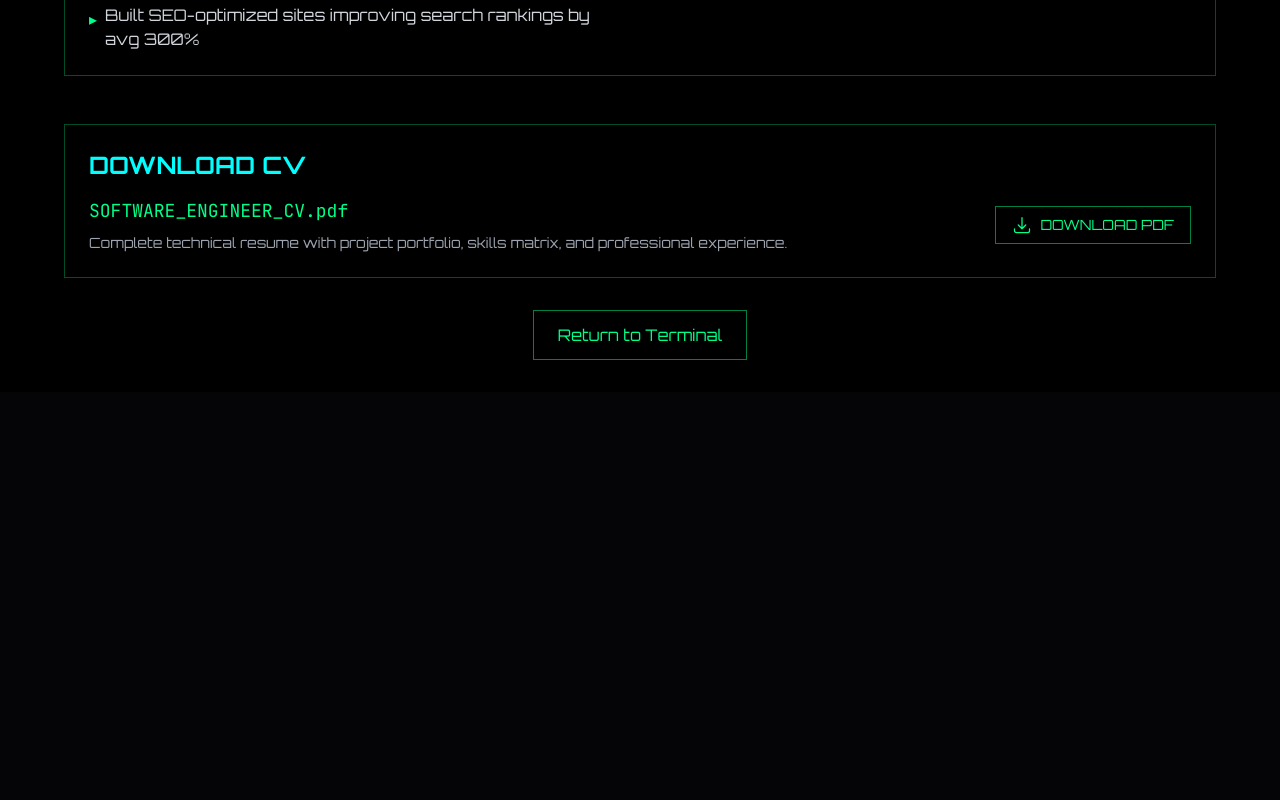
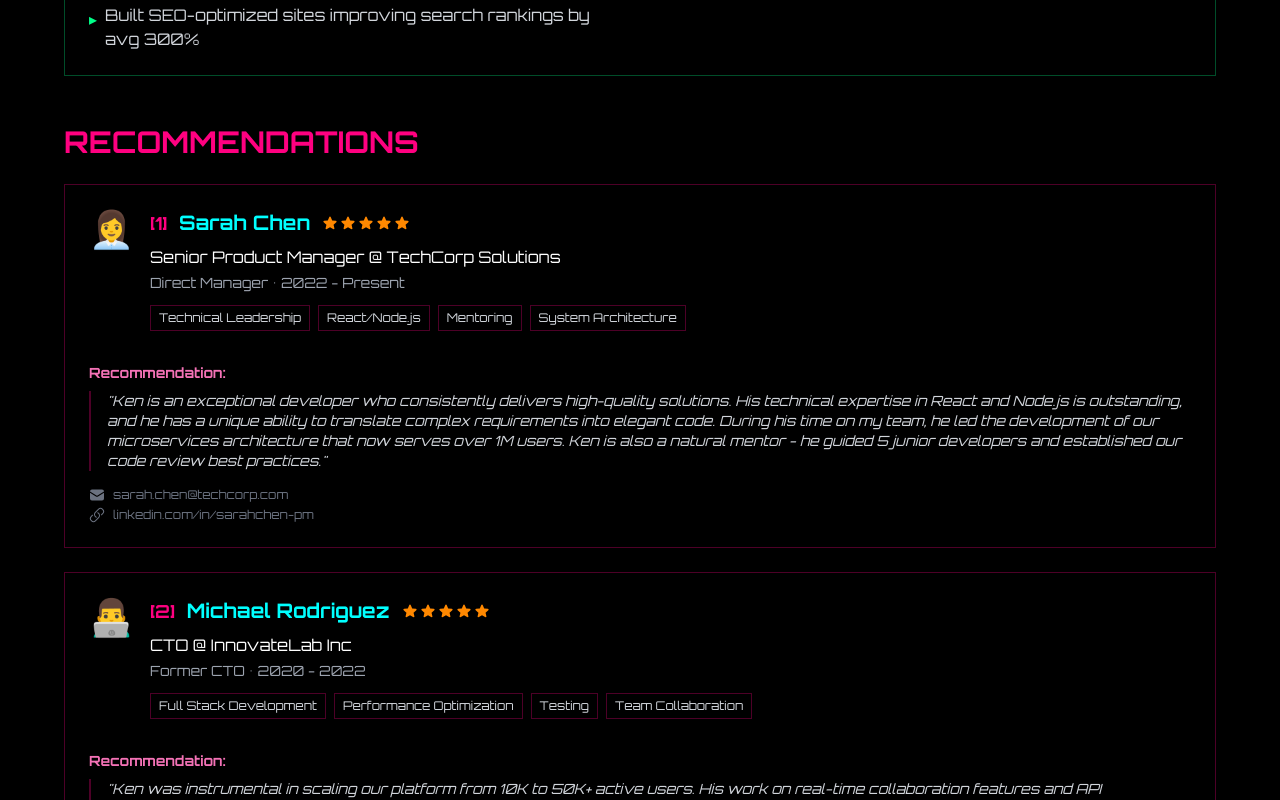
Before and after one commit to mranosa/cyberpunk-terminal-portfolio, a Next.js app: page /work in a window 1280 px wide. Shown: the part 1700-2500 px from the top of the page. Before the commit the page ends 2092 px from the top, so only its background shows below. Built offline with nearby package versions, Linux system fonts and the light colour scheme; no server answers.

Commit message:
Added recommendations section to work page and removed from terminal command

```diff
--- a/app/work/page.tsx
+++ b/app/work/page.tsx
@@ -3,8 +3,10 @@
 import { motion } from 'framer-motion'
 import { useRouter } from 'next/navigation'
 import { workExperience } from '@/components/terminal/data/workExperience'
+import { recommendations } from '@/components/terminal/data/recommendations'
 import MatrixRain from '@/components/MatrixRainWrapper'
 import { ArrowLeftIcon, ArrowDownTrayIcon } from '@heroicons/react/24/outline'
+import { StarIcon, EnvelopeIcon, LinkIcon } from '@heroicons/react/24/solid'
 
 export default function WorkPage() {
   const router = useRouter()
@@ -138,6 +140,86 @@ export default function WorkPage() {
 
           <motion.div
             variants={itemVariants}
+            className="mt-12"
+          >
+            <h2 className="text-3xl font-bold text-cyber-pink mb-6">RECOMMENDATIONS</h2>
+            <div className="grid gap-6">
+              {recommendations.map((rec, index) => (
+                <motion.div
+                  key={rec.id}
+                  variants={itemVariants}
+                  whileHover={{ scale: 1.01 }}
+                  className="border border-cyber-pink/30 p-6 bg-black/60 backdrop-blur-sm hover:border-cyber-pink/50 transition-all duration-300"
+                >
+                  <div className="flex items-start gap-4 mb-4">
+                    <div className="text-4xl">{rec.avatar}</div>
+                    <div className="flex-1">
+                      <div className="flex items-center gap-3 mb-2">
+                        <span className="text-cyber-pink font-bold text-lg">
+                          [{index + 1}]
+                        </span>
+                        <span className="text-cyber-cyan text-xl font-semibold">
+                          {rec.name}
+                        </span>
+                        <div className="flex items-center gap-0.5">
+                          {[...Array(rec.rating)].map((_, i) => (
+                            <StarIcon key={i} className="w-4 h-4 text-cyber-orange" />
+                          ))}
+                        </div>
+                      </div>
+
+                      <div className="text-white font-medium mb-1">
+                        {rec.position} @ {rec.company}
+                      </div>
+
+                      <div className="text-gray-400 text-sm mb-3">
+                        {rec.relationship} • {rec.duration}
+                      </div>
+
+                      <div className="flex flex-wrap gap-2 mb-4">
+                        {rec.skills.map((skill, i) => (
+                          <span
+                            key={i}
+                            className="text-xs border border-cyber-pink/30 px-2 py-1 text-gray-300 hover:border-cyber-pink hover:text-cyber-pink transition-all"
+                          >
+                            {skill}
+                          </span>
+                        ))}
+                      </div>
+                    </div>
+                  </div>
+
+                  <div className="mb-4">
+                    <div className="text-pink-400 text-sm mb-2 font-semibold">
+                      Recommendation:
+                    </div>
+                    <blockquote className="text-gray-300 text-sm italic border-l-2 border-cyber-pink/30 pl-4">
+                      "{rec.recommendation}"
+                    </blockquote>
+                  </div>
+
+                  <div className="text-gray-500 text-xs space-y-1">
+                    <div className="flex items-center gap-2">
+                      <EnvelopeIcon className="w-4 h-4" />
+                      <span>{rec.contact.email}</span>
+                    </div>
+                    <div className="flex items-center gap-2">
+                      <LinkIcon className="w-4 h-4" />
+                      <span>{rec.contact.linkedin}</span>
+                    </div>
+                  </div>
+                </motion.div>
+              ))}
+            </div>
+
+            <div className="text-center text-gray-500 text-sm mt-8 border border-cyber-pink/20 p-4 bg-black/40">
+              <div className="text-cyber-cyan mb-2 font-semibold">REFERENCES AVAILABLE UPON REQUEST</div>
+              <div>All contacts have consented to serve as references</div>
+            </div>
+          </motion.div>
+
+          <motion.div
+            variants={itemVariants}
             className="mt-12 border border-cyber-green/30 p-6 bg-black/60 backdrop-blur-sm"
           >
             <h2 className="text-2xl font-bold text-cyber-cyan mb-4">DOWNLOAD CV</h2>
--- a/components/Terminal.tsx
+++ b/components/Terminal.tsx
@@ -14,7 +14,6 @@ import {
   WorkExperienceCommand,
   SkillsCommand,
   SkillsCategoryCommand,
-  RecommendationsCommand,
   ThoughtsCommand,
   AboutCommand,
   MatrixCommand
@@ -78,11 +77,6 @@ const Terminal = memo(function Terminal({ onContactOpen }: TerminalProps = {}) {
 
       case 'work':
         output = <WorkExperienceCommand />
-        break
-
-      case 'recommendations':
-      case 'refs':
-        output = <RecommendationsCommand />
         break
 
       case 'skills':
--- a/components/terminal/commands/HelpCommand.tsx
+++ b/components/terminal/commands/HelpCommand.tsx
@@ -12,10 +12,7 @@ export function HelpCommand() {
         <span className="quantum-blue">projects</span> - List all project repositories
       </div>
       <div className="ultra-light">
-        <span className="quantum-blue">work</span> - Display work experience and career history
-      </div>
-      <div className="ultra-light">
-        <span className="nova-purple">recommendations</span> - View professional recommendations and references
+        <span className="quantum-blue">work</span> - Display work experience, recommendations and CV download
       </div>
       <div className="ultra-light">
         <span className="nova-purple">skills [category]</span> - Display skills matrix (languages, frameworks, tools)
--- a/components/terminal/commands/RecommendationsCommand.tsx
+++ /dev/null
@@ -1,79 +0,0 @@
-import { recommendations } from '../data/recommendations'
-import { StarIcon, EnvelopeIcon, LinkIcon } from '@heroicons/react/24/solid'
-
-export function RecommendationsCommand() {
-  return (
-    <div className="space-y-6">
-      <div className="text-cyber-cyan mb-4">PROFESSIONAL RECOMMENDATIONS:</div>
-      {recommendations.map((rec, index) => (
-        <div
-          key={rec.id}
-          className="border border-cyber-pink/30 p-4 bg-black/20"
-        >
-          <div className="flex items-start gap-4 mb-4">
-            <div className="text-3xl">{rec.avatar}</div>
-            <div className="flex-1">
-              <div className="flex items-center gap-3 mb-2">
-                <span className="text-cyber-pink font-bold">
-                  [{index + 1}]
-                </span>
-                <span className="text-cyber-cyan text-lg font-semibold">
-                  {rec.name}
-                </span>
-                <div className="flex items-center gap-0.5">
-                  {[...Array(rec.rating)].map((_, i) => (
-                    <StarIcon key={i} className="w-4 h-4 text-cyber-orange" />
-                  ))}
-                </div>
-              </div>
-
-              <div className="text-white font-medium mb-1">
-                {rec.position} @ {rec.company}
-              </div>
-
-              <div className="text-gray-400 text-sm mb-2">
-                {rec.relationship} • {rec.duration}
-              </div>
-
-              <div className="flex flex-wrap gap-2 mb-3">
-                {rec.skills.map((skill, i) => (
-                  <span
-                    key={i}
-                    className="text-xs border border-cyber-pink/30 px-2 py-1 text-gray-300"
-                  >
-                    {skill}
-                  </span>
-                ))}
-              </div>
-            </div>
-          </div>
-
-          <div className="mb-4">
-            <div className="text-pink-400 text-sm mb-2">
-              Recommendation:
-            </div>
-            <blockquote className="text-gray-300 text-sm italic border-l-2 border-cyber-pink/30 pl-4">
-              "{rec.recommendation}"
-            </blockquote>
-          </div>
-
-          <div className="text-gray-500 text-xs space-y-1">
-            <div className="flex items-center gap-2">
-              <EnvelopeIcon className="w-4 h-4" />
-              <span>{rec.contact.email}</span>
-            </div>
-            <div className="flex items-center gap-2">
-              <LinkIcon className="w-4 h-4" />
-              <span>{rec.contact.linkedin}</span>
-            </div>
-          </div>
-        </div>
-      ))}
-
-      <div className="text-center text-gray-500 text-sm mt-6">
-        <div className="text-cyber-cyan mb-2">REFERENCES AVAILABLE UPON REQUEST</div>
-        <div>All contacts have consented to serve as references</div>
-      </div>
-    </div>
-  )
-}
--- a/components/terminal/commands/index.ts
+++ b/components/terminal/commands/index.ts
@@ -3,5 +3,4 @@ export { BlogListCommand, BlogReadCommand } from './BlogCommand'
 export { ProjectsCommand } from './ProjectsCommand'
 export { WorkExperienceCommand } from './WorkExperienceCommand'
 export { SkillsCommand, SkillsCategoryCommand } from './SkillsCommand'
-export { RecommendationsCommand } from './RecommendationsCommand'
 export { ThoughtsCommand, AboutCommand, MatrixCommand } from './OtherCommands'
```
